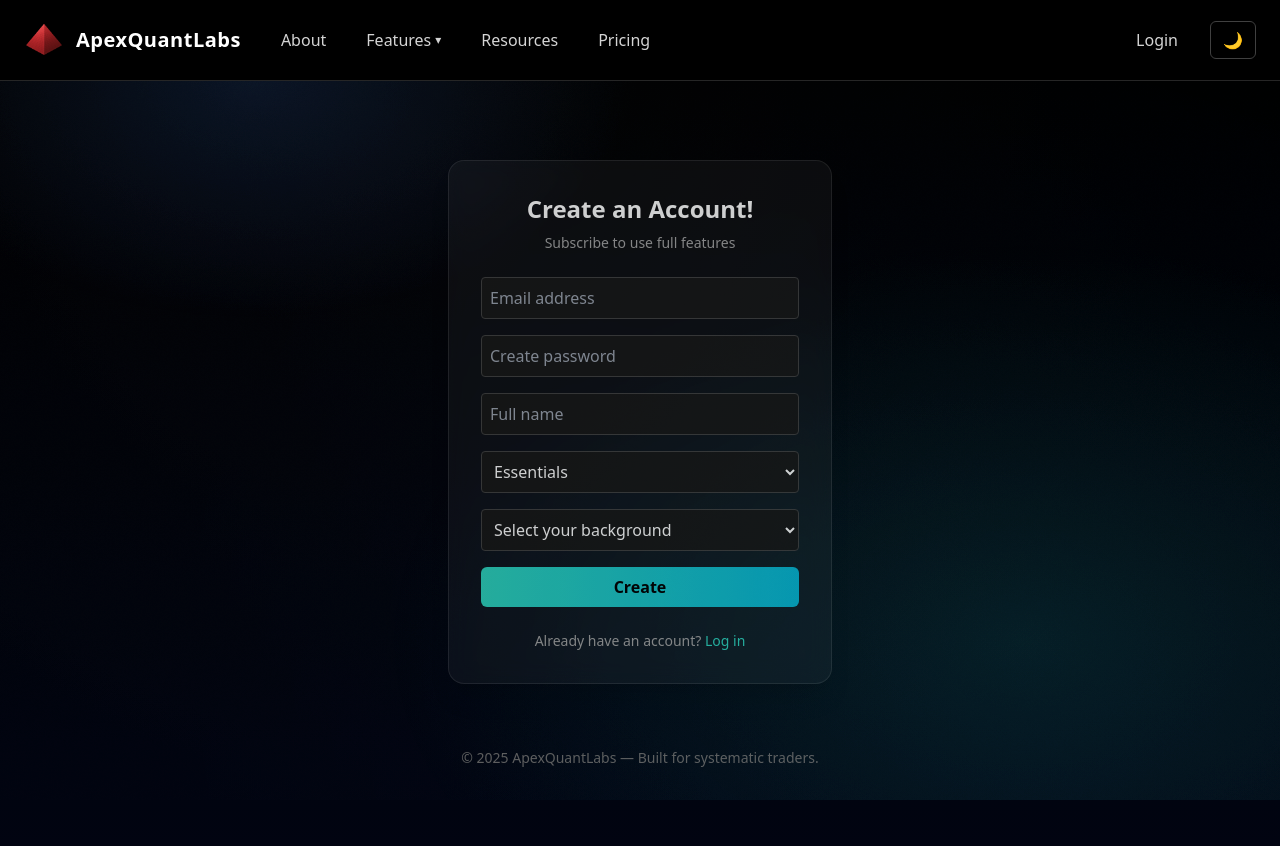
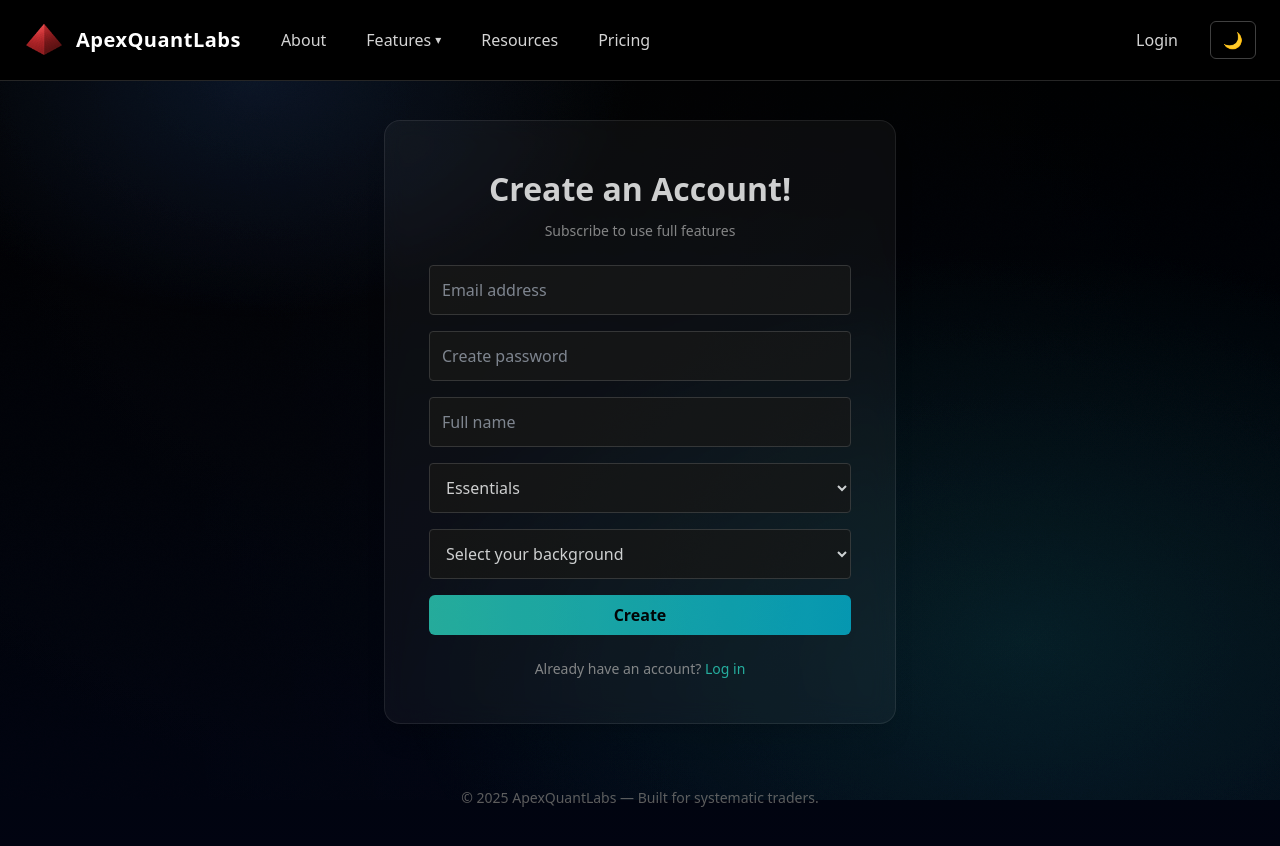
Before and after one commit to palitojendthen/apexlabs, a Next.js app in the folder frontend/: page /signup in a window 1280 px wide. Shown: the top 846 px of the page. Built offline with nearby package versions, Linux system fonts and the light colour scheme.

Commit message:
update login

```diff
--- a/frontend/app/login/page.js
+++ b/frontend/app/login/page.js
@@ -32,8 +32,8 @@ export default function LoginPage() {
     <main className="min-h-screen flex flex-col items-center justify-center px-6 bg-white text-black dark:bg-gradient-to-b dark:from-black dark:to-slate-950 dark:text-white transition-colors duration-300 opacity-80">
       <BackgroundFX />
 
-      <div className="w-full max-w-sm p-8 rounded-2xl bg-white/5 dark:bg-white/5 border dark:border-white/10 backdrop-blur-md shadow-xl">
-        <h1 className="text-2xl font-semibold text-center mb-2">
+      <div className="w-full max-w-lg p-11 rounded-2xl bg-white/5 dark:bg-white/5 border dark:border-white/10 backdrop-blur-md shadow-xl">
+        <h1 className="text-[2rem] font-semibold text-center mb-2">
           Welcome Back!
         </h1>
 
@@ -43,7 +43,7 @@ export default function LoginPage() {
             placeholder="Email address"
             value={email}
             onChange={(e) => setEmail(e.target.value)}
-            className="w-full p-2 rounded bg-white border border-gray-300 text-gray-800
+            className="w-full p-3 rounded bg-white border border-gray-300 text-gray-800
                        dark:bg-neutral-900 dark:border-neutral-700 dark:text-white"
             required
           />
@@ -52,7 +52,7 @@ export default function LoginPage() {
             placeholder="Password"
             value={password}
             onChange={(e) => setPassword(e.target.value)}
-            className="w-full p-2 rounded bg-white border border-gray-300 text-gray-800
+            className="w-full p-3 rounded bg-white border border-gray-300 text-gray-800
                        dark:bg-neutral-900 dark:border-neutral-700 dark:text-white"
             required
           />
@@ -80,8 +80,8 @@ export default function LoginPage() {
         </div>
 
         {/* Social login buttons with transparent icons */}
-        <div className="flex flex-col gap-2">
-          <button className="flex items-center justify-center gap-2 border border-neutral-700 py-2 rounded hover:bg-neutral-800 transition text-sm">
+        <div className="flex flex-col gap-3">
+          <button className="flex items-center justify-center gap-4 border border-neutral-700 py-4 rounded hover:bg-neutral-800 transition text-sm">
             <img
               src="https://www.svgrepo.com/show/475656/google-color.svg"
               alt="Google"
@@ -89,7 +89,7 @@ export default function LoginPage() {
             />
             Continue with Google
           </button>
-          <button className="flex items-center justify-center gap-2 border border-neutral-700 py-2 rounded hover:bg-neutral-800 transition text-sm">
+          <button className="flex items-center justify-center gap-4 border border-neutral-700 py-4 rounded hover:bg-neutral-800 transition text-sm">
             <img
               src="https://www.svgrepo.com/show/452062/microsoft.svg"
               alt="Microsoft"
@@ -97,11 +97,11 @@ export default function LoginPage() {
             />
             Continue with Microsoft
           </button>
-          <button className="flex items-center justify-center gap-2 border border-neutral-700 py-2 rounded hover:bg-neutral-800 transition text-sm">
+          <button className="flex items-center justify-center gap-4 border border-neutral-700 py-4 rounded hover:bg-neutral-800 transition text-sm">
             <img
-              src="https://www.svgrepo.com/show/506383/apple.svg"
+              src="https://www.svgrepo.com/show/132586/apple.svg"
               alt="Apple"
-              className="w-5 h-5"
+              className="w-7 h-7"
             />
             Continue with Apple
           </button>
--- a/frontend/app/signup/page.js
+++ b/frontend/app/signup/page.js
@@ -33,8 +33,8 @@ export default function SignupPage() {
     <main className="min-h-screen flex flex-col items-center justify-center px-16 bg-white text-black dark:bg-gradient-to-b dark:from-black dark:to-slate-950 dark:text-white transition-colors duration-300 opacity-80">
       <BackgroundFX />
 
-      <div className="w-full max-w-sm p-8 rounded-2xl bg-white/5 dark:bg-white/5 border dark:border-white/10 backdrop-blur-md shadow-xl">
-        <h1 className="text-2xl font-semibold text-center mb-2">
+      <div className="w-full max-w-lg p-11 rounded-2xl bg-white/5 dark:bg-white/5 border dark:border-white/10 backdrop-blur-md shadow-xl">
+        <h1 className="text-[2rem] font-semibold text-center mb-2">
           Create an Account!
         </h1>
         <p className="text-neutral-400 text-center mb-6 text-sm">
@@ -48,7 +48,7 @@ export default function SignupPage() {
             placeholder="Email address"
             value={email}
             onChange={(e) => setEmail(e.target.value)}
-            className="w-full p-2 rounded bg-white border border-gray-300 text-gray-800
+            className="w-full p-3 rounded bg-white border border-gray-300 text-gray-800
                        dark:bg-neutral-900 dark:border-neutral-700 dark:text-white"
             required
           />
@@ -59,7 +59,7 @@ export default function SignupPage() {
             placeholder="Create password"
             value={password}
             onChange={(e) => setPassword(e.target.value)}
-            className="w-full p-2 rounded bg-white border border-gray-300 text-gray-800
+            className="w-full p-3 rounded bg-white border border-gray-300 text-gray-800
                        dark:bg-neutral-900 dark:border-neutral-700 dark:text-white"
             required
           />
@@ -70,7 +70,7 @@ export default function SignupPage() {
             placeholder="Full name"
             value={fullname}
             onChange={(e) => setFullname(e.target.value)}
-            className="w-full p-2 rounded bg-white border border-gray-300 text-gray-800
+            className="w-full p-3 rounded bg-white border border-gray-300 text-gray-800
                        dark:bg-neutral-900 dark:border-neutral-700 dark:text-white"
           />
 
@@ -78,7 +78,7 @@ export default function SignupPage() {
           <select
             name="plan"
             defaultValue="Essentials"
-            className="w-full p-2 rounded bg-white border border-gray-300 text-gray-800
+            className="w-full p-3 rounded bg-white border border-gray-300 text-gray-800
                        dark:bg-neutral-900 dark:border-neutral-700 dark:text-white"
           >
             <option value="Essentials">Essentials</option>
@@ -91,7 +91,7 @@ export default function SignupPage() {
           <select
             name="background"
             defaultValue=""
-            className="w-full p-2 rounded bg-white border border-gray-300 text-gray-800
+            className="w-full p-3 rounded bg-white border border-gray-300 text-gray-800
                        dark:bg-neutral-900 dark:border-neutral-700 dark:text-white"
           >
             <option value="">Select your background</option>
```
